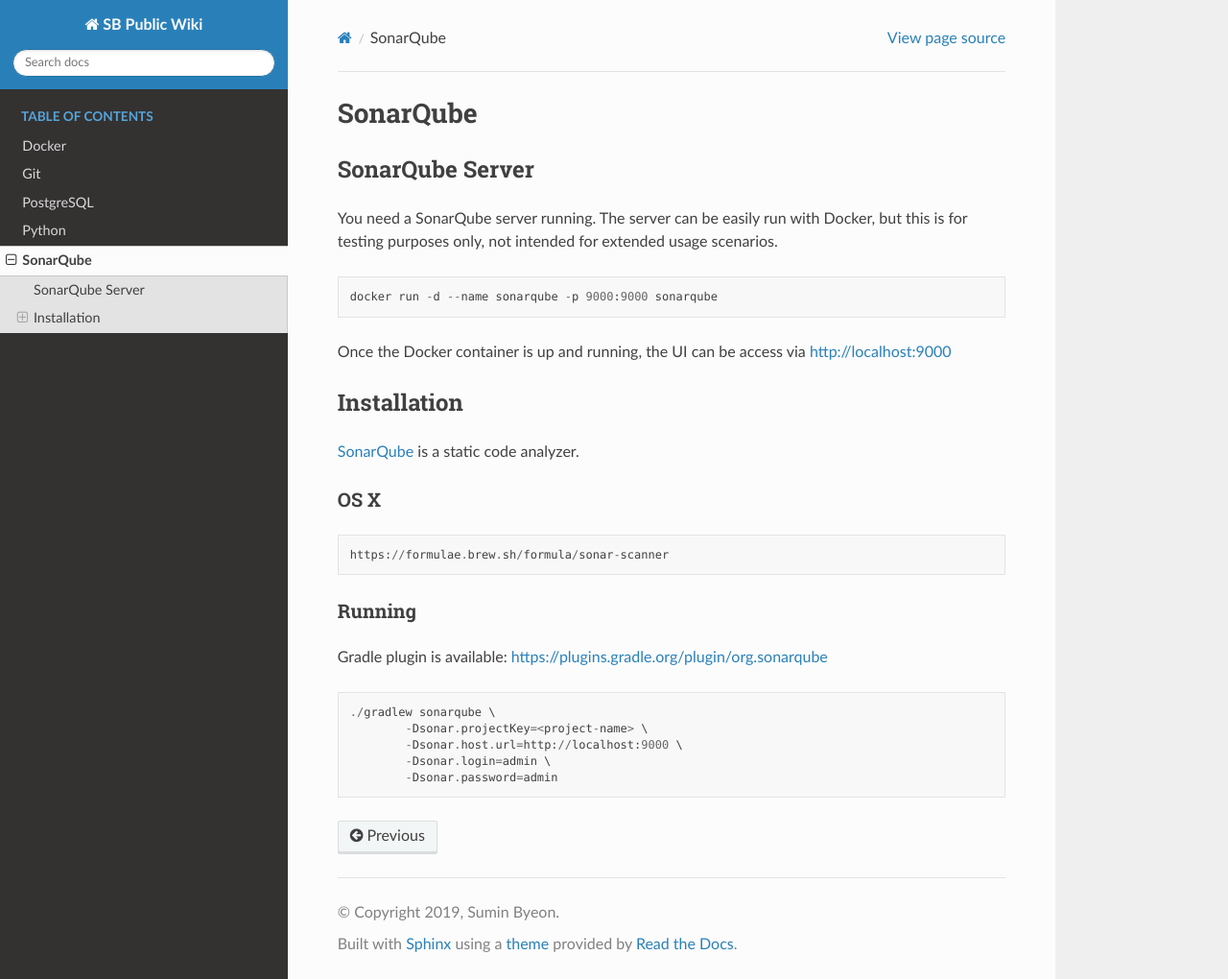
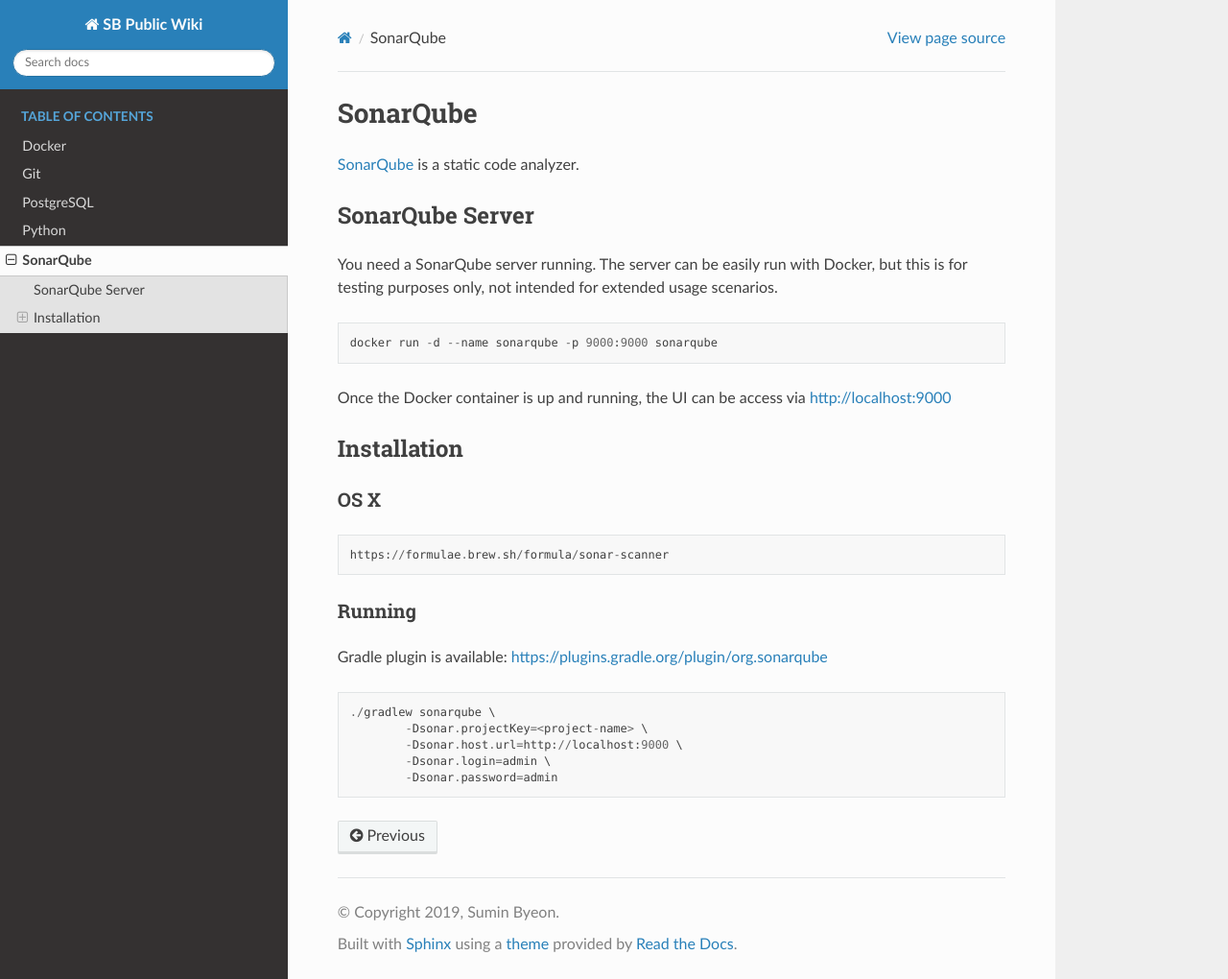
Before and after one commit to suminb/public, a Sphinx documentation site: the page built from source/sonarqube.rst, in a window 1280 px wide and 1020 px high. Shown: the whole window at 96% size. Built offline with Sphinx 7.4.7 and the Read the Docs theme 2.0.0, drawn with Linux system fonts in a browser that asks for light colours.

```diff
--- a/source/sonarqube.rst
+++ b/source/sonarqube.rst
@@ -1,20 +1,22 @@
 SonarQube
 =========
+`SonarQube <https://sonarqube.org>`_ is a static code analyzer.
 
 SonarQube Server
 ----------------
-You need a SonarQube server running. The server can be easily run with Docker, but this is for testing purposes only, not intended for extended usage scenarios.
+You need a SonarQube server running. The server can be easily run with
+Docker, but this is for testing purposes only, not intended for extended
+usage scenarios.
 
 .. code::
 
     docker run -d --name sonarqube -p 9000:9000 sonarqube
 
-Once the Docker container is up and running, the UI can be access via http://localhost:9000
+Once the Docker container is up and running, the UI can be access via
+http://localhost:9000
 
 Installation
 ------------
-
-`SonarQube <https://sonarqube.org>`_ is a static code analyzer.
 
 OS X
 ~~~~
```
